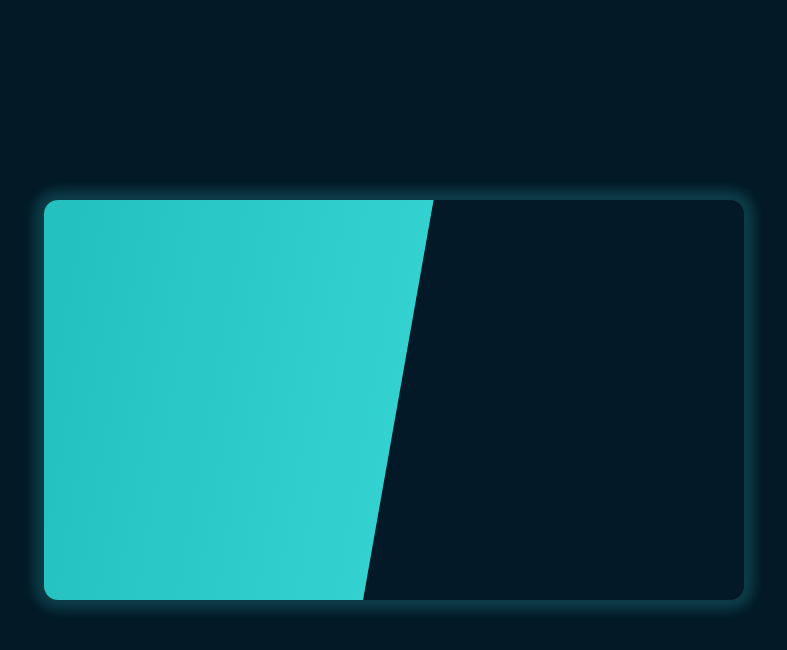
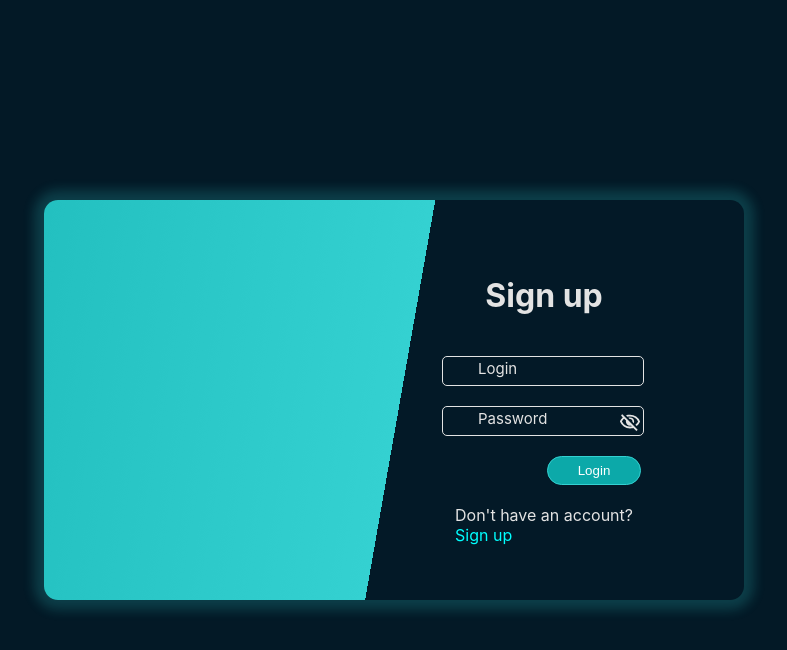
Before and after one commit to Akbar-26122005/loan-genius, a React (Create React App) app: page /login in a window 1280 px wide. Both pictures are taken after a click on the element "Sign up". Shown: the top 650 px of the page, without its empty margins (246-1033 px from the left). Built offline with nearby package versions, Linux system fonts and the light colour scheme.

Commit message:
Fixed bags.

```diff
--- a/package.json
+++ b/package.json
@@ -15,7 +15,7 @@
   },
   "scripts": {
     "start": "react-scripts start",
-    "build": "react-scripts build",
+    "build": "GENERATE_SOURCEMAP=false react-scripts build",
     "test": "react-scripts test",
     "eject": "react-scripts eject"
   },
--- a/src/components/auth.css
+++ b/src/components/auth.css
@@ -55,7 +55,7 @@ h1.main-text {
     width: 900px; height: 550px;
     background: linear-gradient(to left, #34d1d1, #0ca9a9);
     transform: rotate(-10deg);
-    transition: all 2s ease;
+    transition: all 3s ease;
 }
 
 .rect-state-signUp {
@@ -73,6 +73,8 @@ h1.main-text {
 
 .form.signUp {
     display: none;
+    position: absolute;
+    right: 0;
 }
 
 .meeting {
--- a/src/components/auth.jsx
+++ b/src/components/auth.jsx
@@ -7,7 +7,7 @@ import visibility_off_icon from '../resources/visibility_off_icon.svg';
 function Login() {
     const [password, setPassword] = useState('');
     const [showPassword, setShowPassword] = useState(false);
-
+    const [isLogInMode, setIsLogInMode] = useState(true);
 
     function passwordVisibilityControl() {
         if (showPassword)
@@ -21,14 +21,15 @@ function Login() {
     let initialized = false;
     let contextRect = null;
     let loginMeeting = null;
-    let loginForm = null;;
+    let loginForm = null;
     let signUpMeeting = null;
     let signUpForm = null;
     const rectStateSignUp = 'rect-state-signUp';
 
-    function init() {
+    function tryInit() {
         if (initialized) return;
         contextRect = document.querySelector('.context-rect');
+
         //login
         loginMeeting = document.querySelector('.login.meeting');
         loginForm = document.querySelector('.login.form');
@@ -36,45 +37,30 @@ function Login() {
         signUpMeeting = document.querySelector('.signUp.meeting');
         signUpForm = document.querySelector('.signUp.form');
 
-        loginForm.addEventListener('transitionend', () => {
-            loginMeeting.style.display = 'none';
-            loginForm.style.display = 'none';
-        });
-
-        signUpForm.addEventListener('transitionend', () => {
-            signUpMeeting.style.display = 'none';
-            signUpForm.style.display = 'none';
-        });
-
         initialized = true;
     }
 
     function goOverTransition() {
-        init();
+        tryInit();
+        setIsLogInMode(!isLogInMode);
         if (contextRect.classList.contains(rectStateSignUp)) {
             contextRect.classList.remove(rectStateSignUp);
 
+            signUpMeeting.style.display = 'none';
+            signUpForm.style.display = 'none';
+
             loginMeeting.style.display = 'flex';
             loginForm.style.display = 'flex';
-
-            loginMeeting.classList.remove('hide');
-            loginForm.classList.remove('hide');
-
-            signUpMeeting.classList.add('hide');
-            signUpForm.classList.add('hide');
         } else {
             contextRect.classList.add(rectStateSignUp);
 
-            loginMeeting.classList.add('hide');
-            loginForm.classList.add('hide');
+            signUpMeeting.style.display = 'flex';
+            signUpForm.style.display = 'flex';
 
-            signUpMeeting.classList.remove('hide');
-            signUpForm.classList.remove('hide');
-
-            loginMeeting.style.display = 'flex';
-            loginForm.style.display = 'flex';
-
+            loginMeeting.style.display = 'none';
+            loginForm.style.display = 'none';
         }
+        console.log(isLogInMode);
     }
 
     return (
@@ -85,9 +71,9 @@ function Login() {
                     <img src={back_icon} alt="" />
                 </div>
 
-                <div className="context-rect"></div>
+                <div className={`context-rect ${isLogInMode ? '' : 'rect-state-signUp'}`}></div>
                 {/* Форма для входа */}
-                <form className='login form' onSubmit={ () => console.log('trying login.') }>
+                <form className={ `login form ${isLogInMode ? '' : ' hide'}` } onSubmit={ () => console.log('trying login.') }>
                     <h1 className='main-text'>Login</h1>
                     <div className="row">
                         <input type='text' id='login-input' name='login' placeholder='' required />
@@ -114,7 +100,7 @@ function Login() {
                 {/* Приветствие пользователя при входе */}
                 <div className="login meeting">
                     <div className="main-text">
-                        <div>WELCOME</div>
+                        <div onClick={() => goOverTransition()}>WELCOME</div>
                         <div>BACK!</div>
                     </div>
                     <div className="plain-text">
@@ -139,7 +125,7 @@ function Login() {
                     </div>
                 </div>
                 {/* Форма регистрации */}
-                <form className='signUp form hide'>
+                <form className={ `signUp form ${!isLogInMode ? '' : 'hide'}` }>
                     <h1 className='main-text'>Sign up</h1>
                     <div className="row">
                         <input type='text' id='login-input' name='login' placeholder='' required />
```
